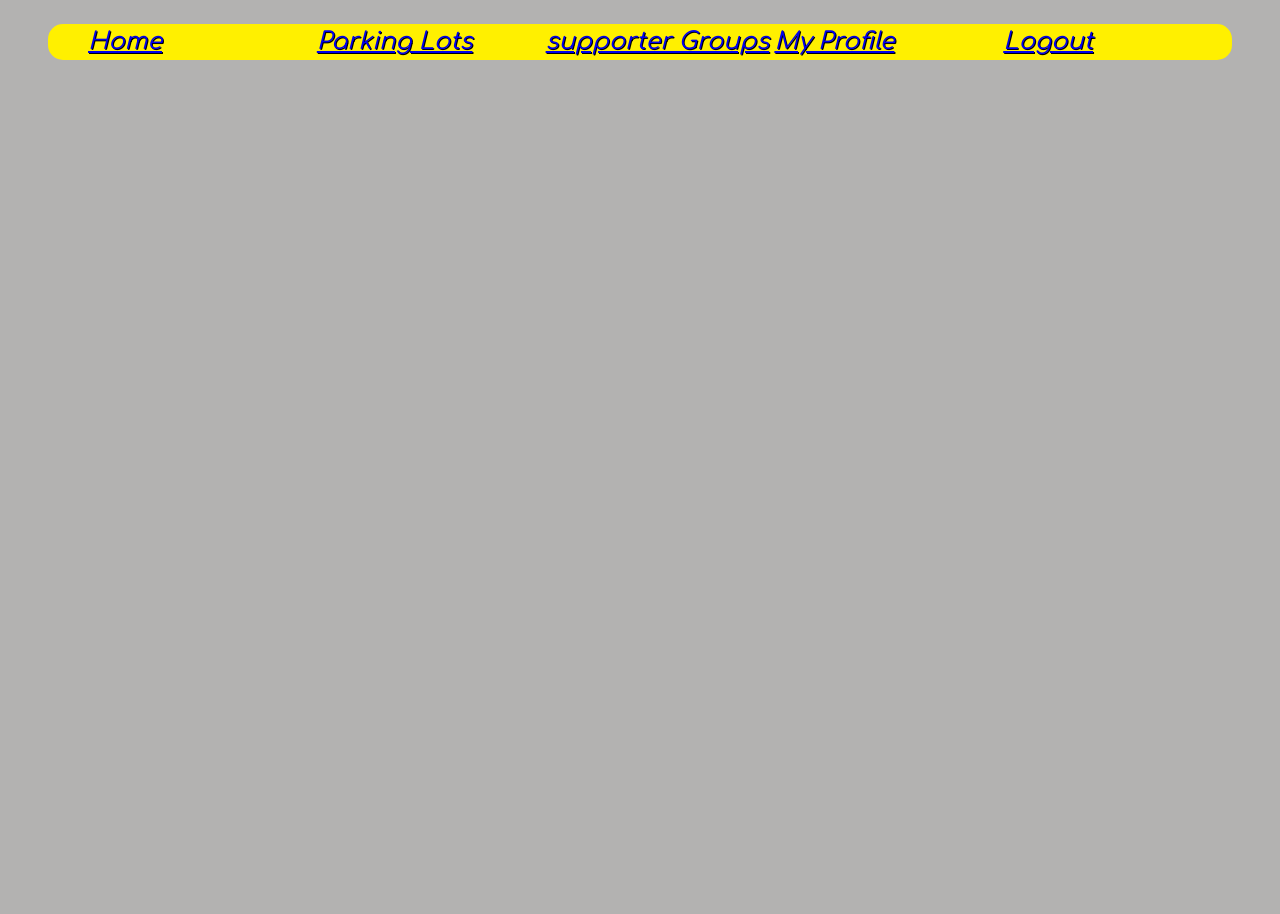
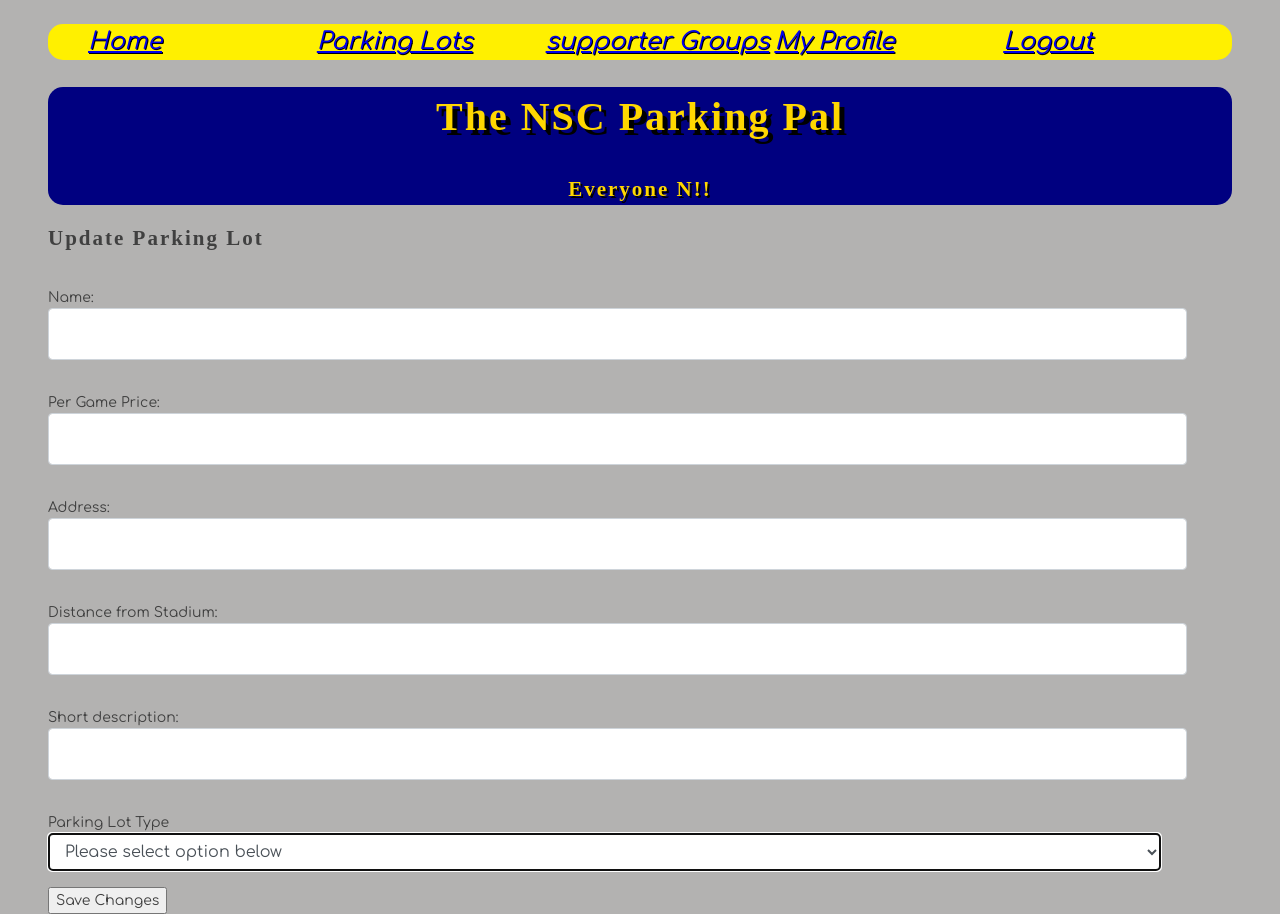
Before and after one commit to Lofton713/parkingPal, a React (Create React App) app: page /parkingEdit in a window 1280 px wide. Before the commit the page ends 800 px from the top, so only its background shows below. Built offline with nearby package versions, Linux system fonts and the light colour scheme; no server answers; sample sign-in values are in the browser's storage; a web font is replaced by a local one.

Commit message:
Edit and delete button added and functional

```diff
--- /dev/null
+++ b/src/components/parking/MyLots.js
@@ -0,0 +1,76 @@
+import { useEffect } from "react"
+import { useState } from "react"
+import { useNavigate } from "react-router-dom"
+import "./MyLots.css"
+
+export const MyLots = () => {
+
+    const [parkingLots, setParkingLots] = useState([])
+    const [filteredLots, setfilteredLots] = useState([])
+
+
+    const currentUser = localStorage.getItem("pal_user")
+    const currentUserObject = JSON.parse(currentUser)
+
+    const navigate = useNavigate()
+
+    useEffect(
+        () => {
+            fetch(`http://localhost:8088/parkingLots?_expand=user`)
+                .then(res => res.json())
+                .then((parkingArray) => {
+                    setParkingLots(parkingArray)
+                })
+        },
+        []
+    )
+    useEffect(
+        () => {
+            const myLots = parkingLots.filter(parkingLot => parkingLot.userId === currentUserObject.id)
+            setfilteredLots(myLots)
+
+        },
+        [parkingLots]
+    )
+
+
+    return <>
+        <main className="container">
+            <div className="listLabel">
+                <h2> Added Parking Lots </h2>
+            </div>
+             <section className="lots">
+                {
+                    filteredLots.map(
+                        (parkingLot) => {
+                            return <article className="lot" key={`parkingLot--${parkingLot.id}`}>
+                                <header>
+                                    <h2>{parkingLot.name}</h2>
+                                </header>
+
+                                <footer>
+
+                                    <button className="editButton" onClick={() => navigate("/ParkingEdit")}>
+                                        Edit</button>
+
+                                    <button className="deleteButton" onClick={() => {
+                                        fetch(`http://localhost:8088/parkingFavorites/${parkingLot.id}`, {
+                                            method: "DELETE"
+                                        })
+                                    }}>
+                                        Delete</button>
+                                </footer>
+
+
+
+
+
+                            </article>
+                        }
+                    )
+                }
+            </section>
+        </main>
+
+    </>
+}
--- /dev/null
+++ b/src/components/parking/ParkingEdit.js
@@ -0,0 +1,175 @@
+import { useEffect, useState } from "react"
+import { useNavigate, useParams } from "react-router-dom"
+
+export const ParkingEdit = () => {
+
+    const currentUser = localStorage.getItem("pal_user")
+    const currentUserObject = JSON.parse(currentUser)
+
+    const [parkingLot, update] = useState({
+        name: "",
+        price: "",
+        address: "",
+        distance: "",
+        description: "",
+        userId: "",
+        parkingLotTypeId: "",
+        id: currentUserObject.id
+    })
+
+    const navigate = useNavigate()
+
+    // TODO: Get the ticket state from the API.
+    useEffect(() => {
+        fetch(`http://localhost:8088/parkinglots/${parkingLot.id}`)
+            .then(res => res.json())
+            .then((data) => {
+                const parkingLotObject = data
+                update(parkingLotObject)
+            })
+
+    }, [])
+
+    const handleSaveButtonClick = (event) => {
+        event.preventDefault()
+
+        return fetch(`http://localhost:8088/parkinglots/${parkingLot.id}`, {
+                method: "PUT",
+                headers: {
+                    "Content-Type": "application/json"
+                },
+                body: JSON.stringify(parkingLot)
+            })
+                .then(res => res.json())
+                .then(() => {
+                    navigate("/myLots")
+                })
+    }
+
+    return(
+
+
+    <form className="lotForm">
+            <h2 className="lotForm__title">Update Parking Lot</h2>
+            <fieldset>
+                <div className="form-group">
+                    <label htmlFor="productName">Name:</label>
+                    <input
+                        required autoFocus
+                        type="text"
+                        className="form-control"
+                        value={parkingLot.name}
+                        onChange={
+                            (evt) => {
+                                const copy = { ...parkingLot }
+                                copy.name = evt.target.value
+                                update(copy)
+                            }
+                        } />
+                </div>
+            </fieldset>
+            <fieldset>
+                <div className="form-group">
+                    <label htmlFor="lotPrice">Per Game Price:</label>
+                    <input
+                        required autoFocus
+                        type="text"
+                        className="form-control"
+                        value={parkingLot.price}
+                        onChange={
+                            (evt) => {
+                                const copy = { ...parkingLot }
+                                copy.price = parseInt(evt.target.value)
+                                update(copy)
+                            }
+                        } />
+                </div>
+            </fieldset>
+            <fieldset>
+                <div className="form-group">
+                    <label htmlFor="lotaddress">Address:</label>
+                    <input
+                        required autoFocus
+                        type="text"
+                        className="form-control"
+                        value={parkingLot.address}
+                        onChange={
+                            (evt) => {
+                                const copy = { ...parkingLot }
+                                copy.address = evt.target.value
+                                update(copy)
+                            }
+                        } />
+                </div>
+            </fieldset>
+            <fieldset>
+                <div className="form-group">
+                    <label htmlFor="lotDistance">Distance from Stadium:</label>
+                    <input
+                        required autoFocus
+                        type="number"
+                        step="any"
+                        className="form-control"
+                        value={parkingLot.distance}
+                        onChange={
+                            (evt) => {
+                                const copy = { ...parkingLot }
+                                copy.distance = (evt.target.value)
+                                update(copy)
+                            }
+                        } />
+                </div>
+            </fieldset>
+            <fieldset>
+                <div className="form-group">
+                    <label htmlFor="lotDescription">Short description:</label>
+                    <input
+                        required autoFocus
+                        type="text"
+                        maxLength={250}
+                        className="form-control"
+                        value={parkingLot.description}
+                        onChange={
+                            (evt) => {
+                                const copy = { ...parkingLot }
+                                copy.description = evt.target.value
+                                update(copy)
+                            }
+                        } />
+                </div>
+            </fieldset>
+            <fieldset>
+                <div className="form-group">
+                    <label htmlFor="lotType">Parking Lot Type</label>
+                    <select
+                        required autoFocus
+                        type="select"
+                        className="form-control"
+                        value={parkingLot.parkingLotTypeId}
+
+                        onChange={
+                            (evt) => {
+                                const copy = { ...parkingLot }
+                                copy.parkingLotTypeId = parseInt(evt.target.value)
+                                update(copy)
+                            }
+                        }
+                    >
+                        <option value="0">Please select option below</option>
+                        <option value="1">Private-Residential</option>
+                        <option value="2">Private-Commercial</option>
+                        <option value="3">NSC on-campus</option>
+                        <option value="4">NSC off-Campus</option>
+                        <option value="5">Private Parking Company</option>
+                    </select>
+                </div>
+            </fieldset>
+            <button
+                onClick={(clickEvent) => handleSaveButtonClick(clickEvent)}
+                className="saveButton">
+                Save Changes
+            </button>
+        </form>
+    )
+
+}
--- a/src/components/parking/ParkingList.css
+++ b/src/components/parking/ParkingList.css
@@ -7,14 +7,14 @@
 
 
 .lot {
-    border-style: groove;
+    border-style: solid;
     background-color: navy;
     color: #fff000;
     margin: .5rem;
     height: auto;
     width: 40rem;
     padding: 1rem;
-    box-shadow: 2px 2px #f4e603;
+    box-shadow: 2px 2px black;
     border-radius: 15px;
 
 }
--- a/src/components/parking/ParkingLists.js
+++ b/src/components/parking/ParkingLists.js
@@ -1,5 +1,6 @@
 import { useEffect } from "react"
 import { useState } from "react"
+import { useNavigate } from "react-router-dom"
 import "./ParkingList.css"
 
 export const ParkingList = () => {
@@ -11,6 +12,8 @@ export const ParkingList = () => {
 
     const currentUser = localStorage.getItem("pal_user")
     const currentUserObject = JSON.parse(currentUser)
+
+    const navigate = useNavigate()
 
     useEffect(
         () => {
@@ -86,6 +89,7 @@ export const ParkingList = () => {
                 <button className="button-32" role="button" onClick={() => { setExpensive(true) }}> Cheapest Lots </button>
                 <button className="button-32" role="button" onClick={() => { setClosest(true) }}> Closest Lots </button>
                 <button className="button-32" role="button" onClick={() => { showAll() }}> See All Lots </button>
+                <button className="button-32" role="button" onClick={() => navigate("/myLots")}> Lots I've Added </button>
             </aside>
 
             <section className="lots">
--- a/src/components/views/ApplicationViews.js
+++ b/src/components/views/ApplicationViews.js
@@ -5,6 +5,8 @@ import { SupportersList } from "../supporters/SupportersList"
 import "./ApplicationViews.css"
 import { ParkingForm } from "../profile/ParkingFrom"
 import { Home } from "../auth/Home"
+import { MyLots } from "../parking/MyLots"
+import { ParkingEdit } from "../parking/ParkingEdit"
 
 export const ApplicationViews = () => {
 
@@ -14,7 +16,7 @@ export const ApplicationViews = () => {
                 <>
                     <div className="pageHeader">
                         <h1 className="title">The NSC Parking Pal</h1>
-                        <h3 className="motto">Everyone N!!</h3>
+                        <h2 className="motto">Everyone N!!</h2>
                     </div>
 
                     <Outlet />
@@ -26,6 +28,8 @@ export const ApplicationViews = () => {
                 <Route path="supporterGroups" element={ <SupportersList /> } />
                 <Route path="parkingForm" element={ <ParkingForm /> } />
                 <Route path="" element={ <Home /> } />
+                <Route path="myLots" element={ < MyLots /> } />
+                <Route path="parkingEdit" element={ < ParkingEdit /> } />
 
 
             </Route>
```
Also changed, not shown: src/components/parking/MyLots.css (added), src/components/parking/ParkingEdit.css (added).
